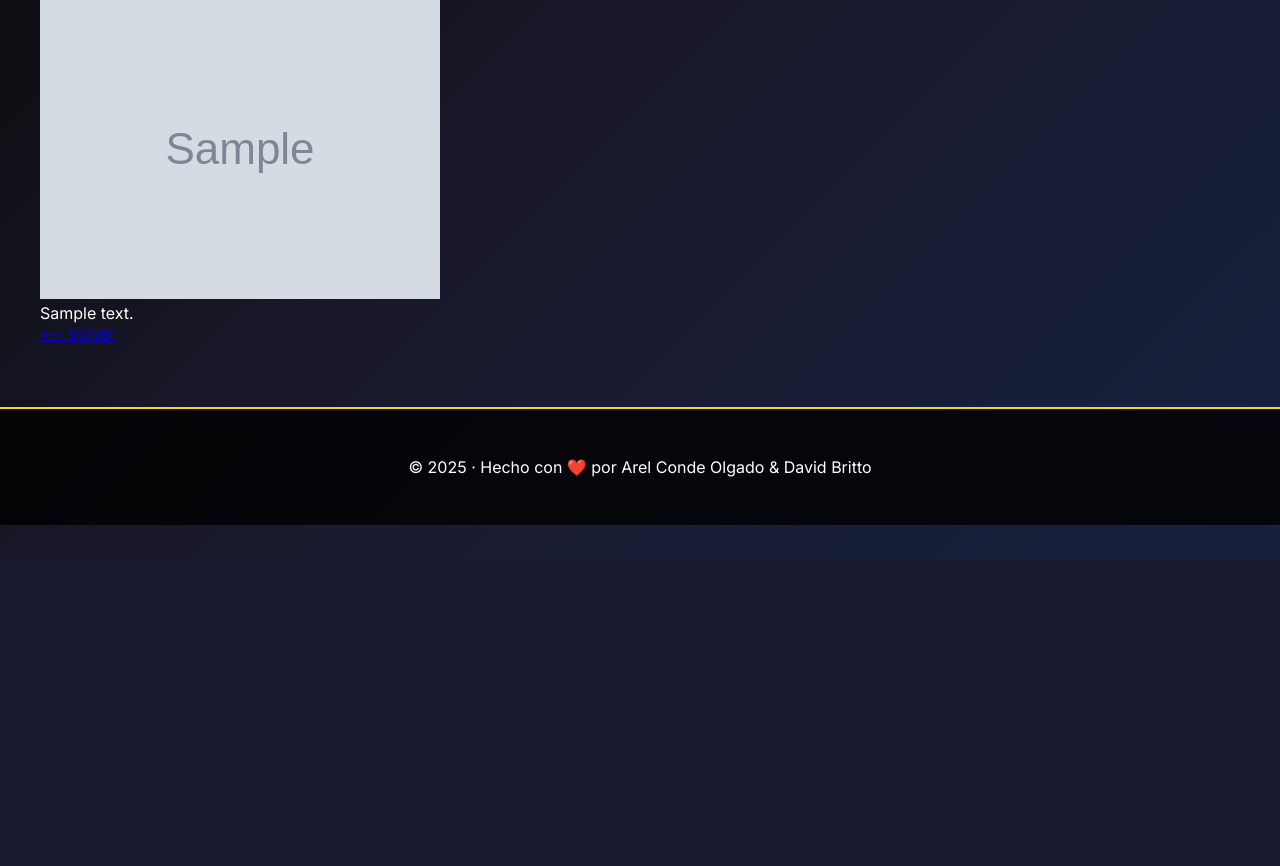
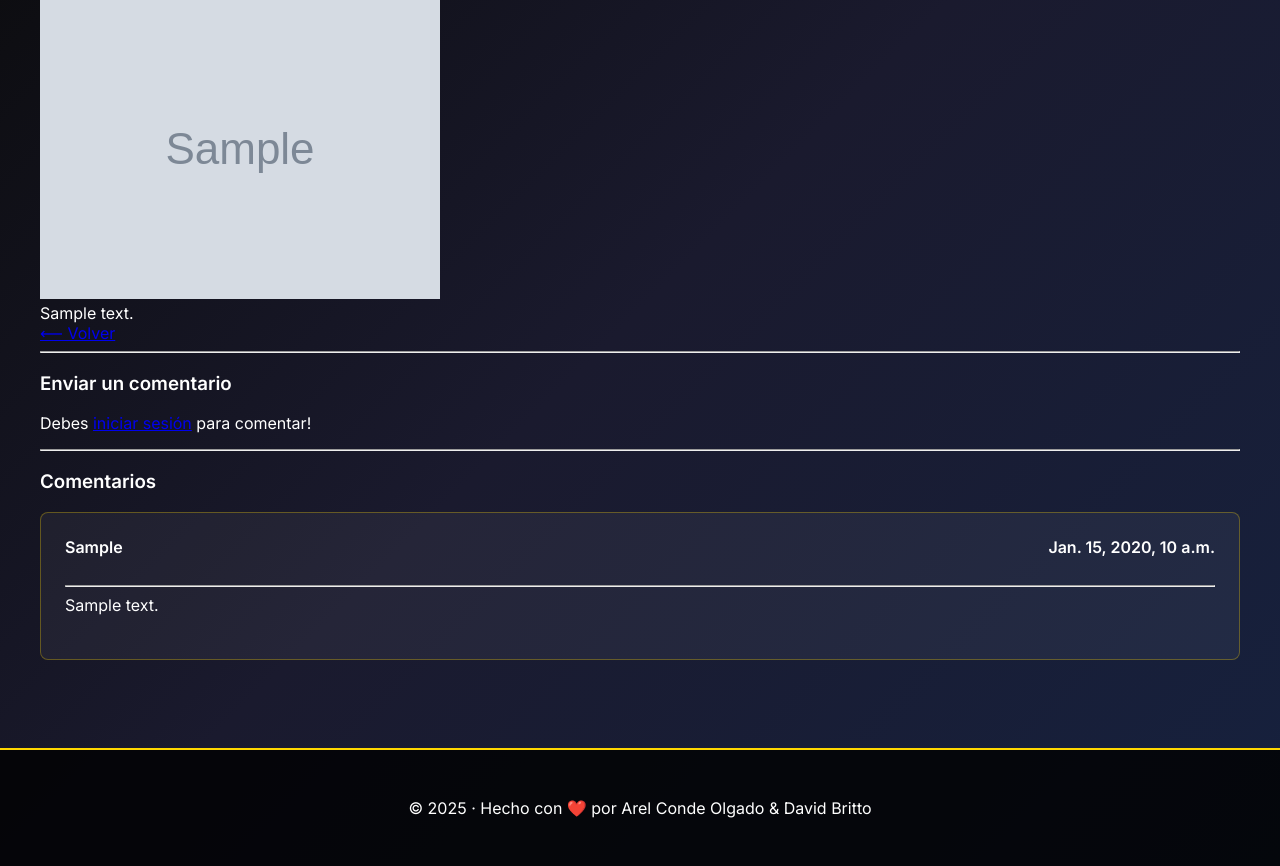
Before and after one commit to aqghost/Proyecto-Final, a Django app: template blog/apps/posts/templates/post_detail.html in a window 1280 px wide. Shown: the part 240-1106 px from the top of the page. Before the commit the page ends 800 px from the top, so only its background shows below. Run offline with Django 3.2, Linux system fonts and the light colour scheme; the template is opened without the code that fills it: most values are stand-ins (such as "Sample title", 1, 10 or a date in 2020); grey boxes marked "Sample" are stand-in pictures.

Commit message:
Adición de una sección de comentarios para los posts

```diff
--- a/blog/apps/posts/admin.py
+++ b/blog/apps/posts/admin.py
@@ -1,7 +1,8 @@
 from django.contrib import admin
 
-from .models import Post, Categoria
+from .models import Post, Categoria, Comentario
 # Register your models here.
 
 admin.site.register(Post)
 admin.site.register(Categoria)
+admin.site.register(Comentario)
--- a/blog/apps/posts/templates/base.html
+++ b/blog/apps/posts/templates/base.html
@@ -56,6 +56,15 @@
 
   // Auto-slide cada 8 segundos
   setInterval(nextSlide, 8000);
+
+  function commentDisplay(){
+    document.getElementById("btn-comentario").style.display='none';
+    document.getElementById("case").style.display='block';
+  }
+  function commentHide(){
+    document.getElementById("case").style.display='none';
+    document.getElementById("btn-comentario").style.display='block';
+  }
 </script>
 
 {% block extra_scripts %}
--- a/blog/apps/posts/templates/post_detail.html
+++ b/blog/apps/posts/templates/post_detail.html
@@ -35,5 +35,41 @@
 
 
     <a href="{% url 'index' %}" class="btn-back">⟵ Volver</a>
+
+    <hr>
+    <h3>Enviar un comentario</h3>
+    {% if user.is_authenticated %}
+        <div class="comment-form-buttons">
+                <button type="button" onclick="commentDisplay()" id="btn-comentario">Comentar</button>
+                <form method="POST">
+                    <div id="case" style="display:none">
+                        {% csrf_token %}
+                        {{ form.as_p }}
+                        <button type="button" onclick="commentHide()">Cancelar</button>
+                        <button type="submit" onclick="commentHide()">Comentar</button>
+                    </div>
+                </form>
+        </div>
+    {% else %}
+        <p>Debes <a href="{% url 'login' %}">iniciar sesión</a> para comentar!</p>
+    {% endif %}
+    <hr>
+    <h3 id="comentarios">Comentarios</h3>
+    {% if not post.comentarios.all %}
+        Caja de comentarios vacia...
+    {% else %}
+        {% for comentario in post.comentarios.all %}
+        <div class="blog-post">
+            <div class="box-comentarios">
+                <strong>{{ comentario.com_autor}}</strong>
+                <strong>{{ comentario.fecha_publicacion }}</strong>
+            </div>
+            <br>
+            <hr>
+            {{ comentario.com_texto }}
+            <br><br>
+        </div>
+        {% endfor %}
+    {% endif %}
 </article>
 {% endblock %}
--- a/blog/apps/posts/urls.py
+++ b/blog/apps/posts/urls.py
@@ -1,10 +1,10 @@
 from django.urls import path
-from .views import index, PostDetailView, CategoryListView, crear_post, EditPostView, DeletePostView
+from .views import index, PostDetailView, CategoryListView, crear_post, EditPostView, DeletePostView, PostView
 from .upload_views import upload_image
 
 urlpatterns = [
     path('', index, name='index'),
-    path('post/<int:pk>', PostDetailView.as_view(), name='post_detail'),
+    path('post/<int:pk>', PostView.as_view(), name='post_detail'),
     path('categoria/<str:nombre>', CategoryListView.as_view(), name='categorias'),
     path('nuevo/', crear_post, name='crear_post'),
     path('upload/', upload_image, name='upload_image'),
--- a/blog/apps/usuario/forms.py
+++ b/blog/apps/usuario/forms.py
@@ -3,6 +3,9 @@ from django.contrib.auth.forms import UserCreationForm
 from .models import Usuario  # Tu modelo personalizado
 
 class CustomUserCreationForm(UserCreationForm):
+    email = forms.EmailField
+    first_name = forms.CharField(max_length=100)
+    last_name = forms.CharField(max_length=100)
     class Meta:
         model = Usuario
-        fields = ("username", "email")  # Agregá más campos si tu modelo los tiene
+        fields = ("username","first_name","last_name", "email")  # Agregá más campos si tu modelo los tiene
--- a/blog/static/css/style.css
+++ b/blog/static/css/style.css
@@ -262,6 +262,33 @@ form button:hover {
     transform: translateY(-2px);
 }
 
+/* Input de comentario */
+.comment-form-buttons {
+    display:flex;
+    gap: 10px;
+    justify-content: left;
+    align-items: left;
+}
+.comment-form-buttons button {
+    width: 20%;
+    padding: 0.75rem;
+    background: #ffd700;
+    color: #000;
+    font-weight: bold;
+    border: none;
+    border-radius: 4px;
+    cursor: pointer;
+    font-family: 'Orbitron', sans-serif;
+    transition: all 0.3s;
+}
+
+/* Caja de comentarios */
+.box-comentarios {
+    display:flex;
+    justify-content: space-between;
+    align-items: center;
+}
+
 /* Imágenes en posts */
 .post-body img {
     max-width: 100%;
```
Also changed, not shown: blog/apps/posts/forms.py (+13 -1 lines), blog/apps/posts/models.py (+9 -0 lines), blog/apps/posts/views.py (+31 -1 lines), blog/apps/posts/migrations/0006_merge_0005_delete_comentario_0005_post_imagen.py (added), blog/apps/posts/migrations/0007_comentario.py (added), blog/apps/posts/migrations/0008_remove_comentario_nom_autor_comentario_com_autor.py (added), blog/blog/db.sqlite3 (added), blog/media/uploads/images.jpg (added).
